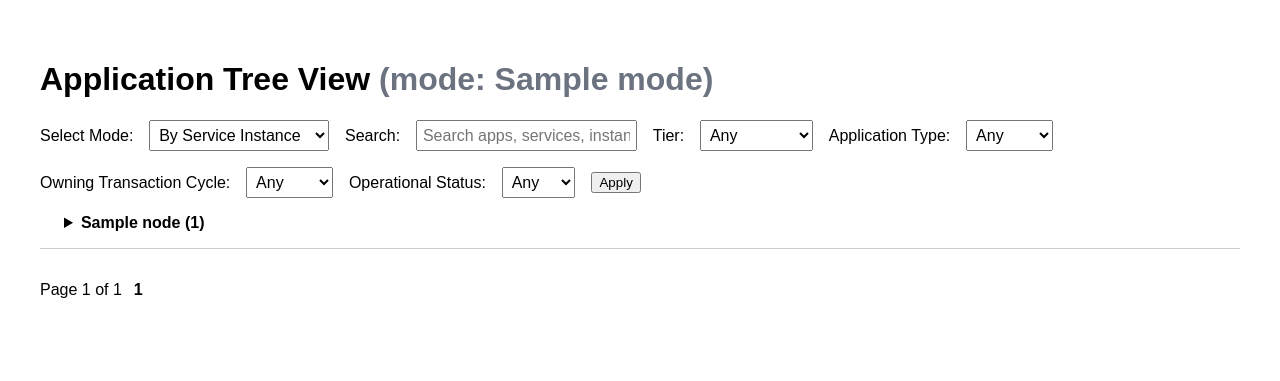
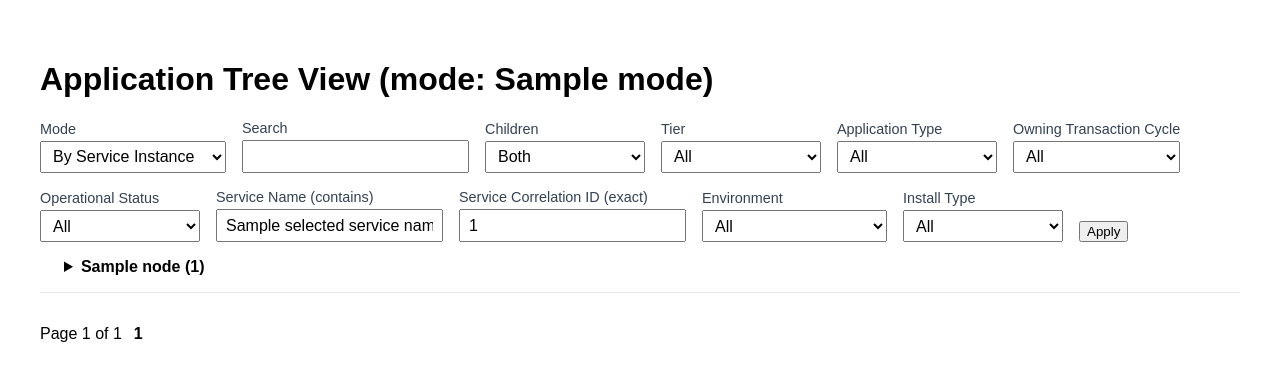
Before and after one commit to kingfadzi/lean_services, a Django app: template services/templates/application_tree/tree_view.html in a window 1280 px wide. Shown: the top 381 px of the page. Run offline with Django 5.2, Linux system fonts and the light colour scheme; the template is opened without the code that fills it: most values are stand-ins (such as "Sample title", 1, 10 or a date in 2020).

Commit message:
component mapping

```diff
--- a/services/templates/application_tree/tree_view.html
+++ b/services/templates/application_tree/tree_view.html
@@ -8,63 +8,125 @@
         summary { cursor: pointer; font-weight: bold; }
         .tree { margin-left: 1.5rem; margin-bottom: 1rem; }
         .pagination { margin-top: 2rem; display:flex; gap:0.75rem; align-items:center; flex-wrap:wrap; }
-        form.inline-form { display:flex; gap:1rem; align-items:center; margin-bottom:1rem; flex-wrap: wrap; }
-        select, input[type="text"] { font-size:1rem; padding:0.3rem; }
+        form.inline-form { display:flex; gap:1rem; align-items:flex-end; flex-wrap:wrap; margin-bottom:1rem; }
+        label { font-size: 0.9rem; color:#334155; display:block; }
+        select, input[type="text"] { font-size:1rem; padding:0.35rem 0.5rem; min-width: 10rem; }
+        .form-group { display:flex; flex-direction:column; gap:0.25rem; }
         .page-link { text-decoration:none; }
-        .muted { color:#6b7280; }
+        hr.div { border: none; border-top: 1px solid #e5e7eb; margin: 1rem 0; }
     </style>
 </head>
 <body>
-<h1>Application Tree View <span class="muted">(mode: {{ mode }})</span></h1>
+<h1>Application Tree View (mode: {{ mode }})</h1>
 
 <form method="get" class="inline-form">
-    <label for="mode">Select Mode:</label>
+    <!-- Mode -->
+    <div class="form-group">
+        <label for="mode">Mode</label>
         <select name="mode" id="mode" onchange="this.form.submit()">
             <option value="by_si" {% if mode == "by_si" %}selected{% endif %}>By Service Instance</option>
             <option value="by_ts" {% if mode == "by_ts" %}selected{% endif %}>By Technical Service</option>
         </select>
+    </div>
 
-    <label for="search">Search:</label>
-    <input type="text" name="search" id="search" value="{{ search }}" placeholder="Search apps, services, instances">
+    <!-- Global search -->
+    <div class="form-group">
+        <label for="search">Search</label>
+        <input type="text" name="search" id="search" value="{{ search }}">
+    </div>
 
-    <label for="tier">Tier:</label>
-    <select id="tier" name="tier" onchange="this.form.submit()">
-        <option value="">Any</option>
+    <!-- Children tri-state -->
+    <div class="form-group">
+        <label for="children">Children</label>
+        <select name="children" id="children" onchange="this.form.submit()">
+            <option value="both" {% if children_filter == "both" %}selected{% endif %}>Both</option>
+            <option value="with" {% if children_filter == "with" %}selected{% endif %}>With children</option>
+            <option value="without" {% if children_filter == "without" %}selected{% endif %}>Without children</option>
+        </select>
+    </div>
+
+    <!-- Application filters -->
+    <div class="form-group">
+        <label for="tier">Tier</label>
+        <select name="tier" id="tier">
+            <option value="">All</option>
             {% for v in filter_options.tiers %}
-            <option value="{{ v }}" {% if v == selected_tier %}selected{% endif %}>{{ v }}</option>
+                <option value="{{ v }}" {% if selected_tier == v %}selected{% endif %}>{{ v }}</option>
             {% endfor %}
         </select>
+    </div>
 
-    <label for="app_type">Application Type:</label>
-    <select id="app_type" name="app_type" onchange="this.form.submit()">
-        <option value="">Any</option>
+    <div class="form-group">
+        <label for="app_type">Application Type</label>
+        <select name="app_type" id="app_type">
+            <option value="">All</option>
             {% for v in filter_options.app_types %}
-            <option value="{{ v }}" {% if v == selected_app_type %}selected{% endif %}>{{ v }}</option>
+                <option value="{{ v }}" {% if selected_app_type == v %}selected{% endif %}>{{ v }}</option>
             {% endfor %}
         </select>
+    </div>
 
-    <label for="transaction_cycle">Owning Transaction Cycle:</label>
-    <select id="transaction_cycle" name="transaction_cycle" onchange="this.form.submit()">
-        <option value="">Any</option>
+    <div class="form-group">
+        <label for="transaction_cycle">Owning Transaction Cycle</label>
+        <select name="transaction_cycle" id="transaction_cycle">
+            <option value="">All</option>
             {% for v in filter_options.transaction_cycles %}
-            <option value="{{ v }}" {% if v == selected_txn_cycle %}selected{% endif %}>{{ v }}</option>
+                <option value="{{ v }}" {% if selected_txn_cycle == v %}selected{% endif %}>{{ v }}</option>
             {% endfor %}
         </select>
+    </div>
 
-    <label for="operational_status">Operational Status:</label>
-    <select id="operational_status" name="operational_status" onchange="this.form.submit()">
-        <option value="">Any</option>
+    <div class="form-group">
+        <label for="operational_status">Operational Status</label>
+        <select name="operational_status" id="operational_status">
+            <option value="">All</option>
             {% for v in filter_options.operational_statuses %}
-            <option value="{{ v }}" {% if v == selected_op_status %}selected{% endif %}>{{ v }}</option>
+                <option value="{{ v }}" {% if selected_op_status == v %}selected{% endif %}>{{ v }}</option>
             {% endfor %}
         </select>
+    </div>
 
+    <!-- Service filters -->
+    <div class="form-group">
+        <label for="service_name">Service Name (contains)</label>
+        <input type="text" name="service_name" id="service_name" value="{{ selected_service_name }}">
+    </div>
+
+    <div class="form-group">
+        <label for="service_id">Service Correlation ID (exact)</label>
+        <input type="text" name="service_id" id="service_id" value="{{ selected_service_id }}">
+    </div>
+
+    <!-- Instance filters -->
+    <div class="form-group">
+        <label for="environment">Environment</label>
+        <select name="environment" id="environment">
+            <option value="">All</option>
+            {% for v in filter_options.environments %}
+                <option value="{{ v }}" {% if selected_environment == v %}selected{% endif %}>{{ v }}</option>
+            {% endfor %}
+        </select>
+    </div>
+
+    <div class="form-group">
+        <label for="install_type">Install Type</label>
+        <select name="install_type" id="install_type">
+            <option value="">All</option>
+            {% for v in filter_options.install_types %}
+                <option value="{{ v }}" {% if selected_install_type == v %}selected{% endif %}>{{ v }}</option>
+            {% endfor %}
+        </select>
+    </div>
+
+    <div class="form-group">
+        <label>&nbsp;</label>
         <button type="submit">Apply</button>
+    </div>
 </form>
 
 {% for node in trees %}
     {% include "application_tree/_tree_node.html" with node=node %}
-    <hr style="border: none; border-top: 1px solid #ccc; margin: 1rem 0;">
+    <hr class="div">
     {% empty %}
     <p>No results found.</p>
 {% endfor %}
```
Also changed, not shown: services/tree_views.py (+103 -8 lines). Lines whose indentation alone changed are shown as unchanged.
